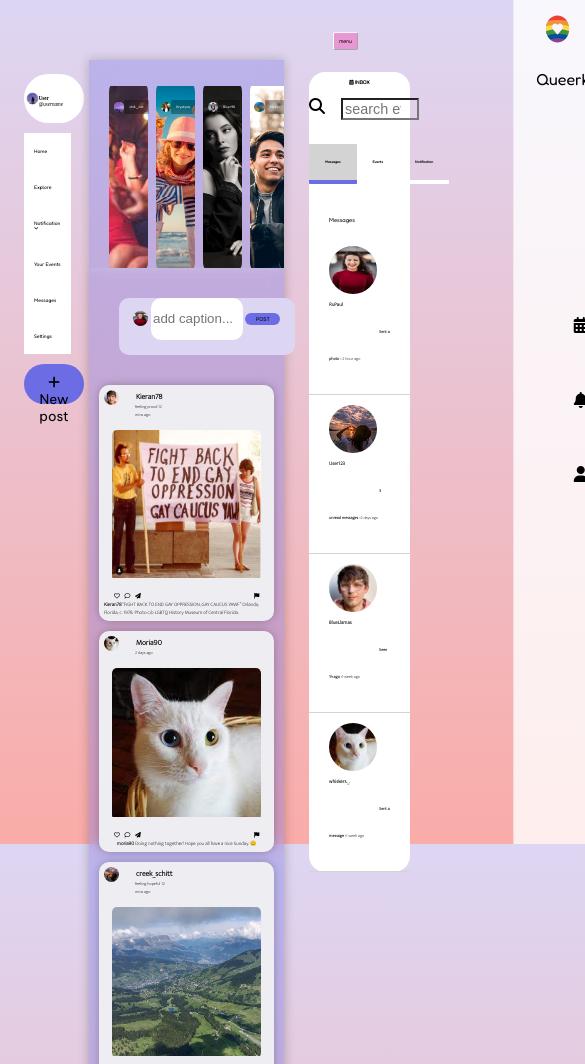
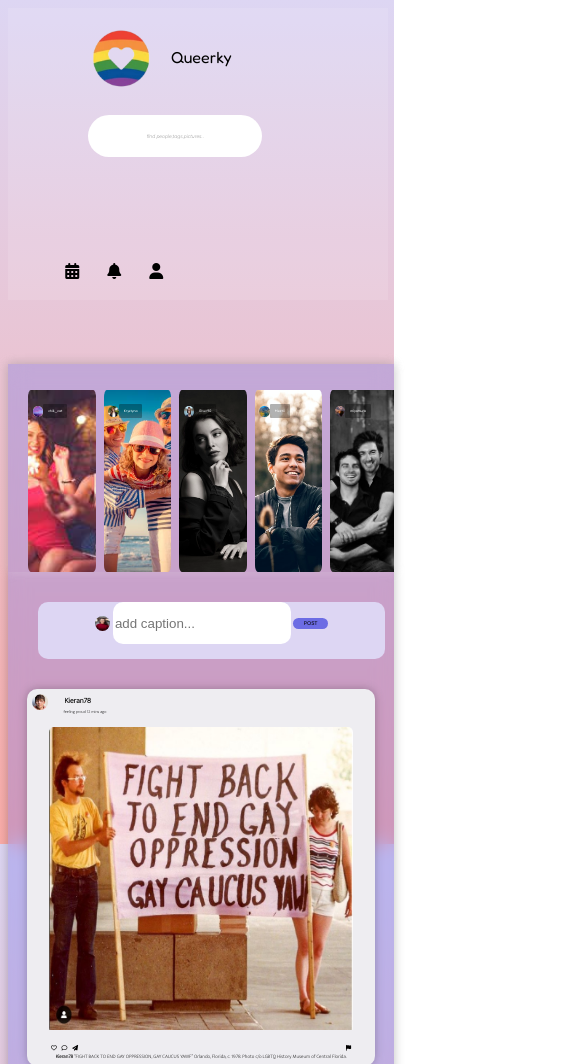
Before and after one commit to meghna70/queer-ky, a plain HTML site: page index.html in a window 390 px wide. Shown: the top 1064 px of the page, 585 px wide, since content can reach past the window. Drawn offline with Linux system fonts and the light colour scheme.

Commit message:
Update style.css

```diff
--- a/style.css
+++ b/style.css
@@ -633,110 +633,46 @@ blue{
 
  }
 
+
 /* --------------------------------media---------------------------------------- */
 @media screen and (max-width:768px) {
 
-    nav{
 
-        position: absolute;
-        inset: 0 0 0 30%;
+    /* ul.left{
         display: flex;
-        flex-direction: column;
-        background-color: hsl(0 0% 100%/ 0.8);
-        transform:translateX(100%);
-        transition: transform 300ms ease-out;
-        z-index:10;
+        flex-wrap: wrap;
+        flex-direction: row;
+        padding: 2px;
+        margin-left: 0;
     }
-    ul{
-        display: flex;
-        flex-direction: column;
-        width: 100%;
-        z-index:10;
-    }
-    ul.left{
-        padding-left:0 ;
-    }
-    nav input{
-        text-align: center;
-        transition: 0.6s;
-        border-radius: 50px;
-        height: 20%;
-        width:70%;
-        padding:0.8em;
-        margin-top: 10px;
-        font-size: var(--medium);
-        margin-left: 2%;
-    }
-    nav img{
-        height:40px;
-        width: 42px;
-    }
-    nav a{
-        text-decoration: none;
-        color: black;
-        font-weight: 700;
-    }
-    ul.right{
-        padding:2em;
-    }
-    ul.right li{
-        padding: 0.7em;
-    }
-    .phn{
-        display: block;
-    }
-    .hide-nav-btn{
+    ul.left img{
+        height: 50px;
+        width: 50px;
+    } */
 
-        position:absolute;
-        z-index: 100;
-        width:5em;
-        height: 4em;
-        top:2rem;
-        right: 2rem;
-        /* background:url("hamburger.png"); */
-        background-color:rgb(235, 127, 199,0.7);
-        border:1px outset rgb(250, 250, 250);
-        border-radius:10%;
-        /* width:auto; */
-        height:auto;
-        padding: 5px;
-        font-size: var(--medium);
-        font-family: 'Mulish', sans-serif;
-        font-weight: 700;
-    }
-    body [data-visible="true"]{
-        transform: translateX(0%);
+
+    .container{
+       grid-template-columns: none;
+       grid-template-rows: 100px auto 100px ;
+       grid-auto-flow: column;
     }
 
-    .l{
-        display: flex;
-        flex-direction: column;
-        flex-wrap: wrap;
-    }
-    .l .menu a{
-        left:1px;
-        font-size:var(--medium);
-        width:45%;
-        height: 30%;
-        border: 0px;
-        border-radius:0 ;
+    .container .l{
+       /* grid-column: 1/2;
+       grid-row: 1/1; */
+       display: none;
     }
 
 
+    .container .m{
+        max-width: 99vw;
+        grid-column:1/3 ;
+        grid-row: 1/3;
+        margin: 0;
 
-    .notif .notif-container{
-    visibility: hidden;
-    position:none;
-  width: 200px;
-  background-color: #555;
-  color: #fff;
-  text-align: center;
-  border-radius: 6px;
-  padding: 8px 0;
-  /* bottom: 125%; */
-  left: 0%;
-  margin-right: 0px;
-  margin-top:0px ;
+    }
+
+    .container .r{
+        display: none;
+    }
 }
-
-}
```
